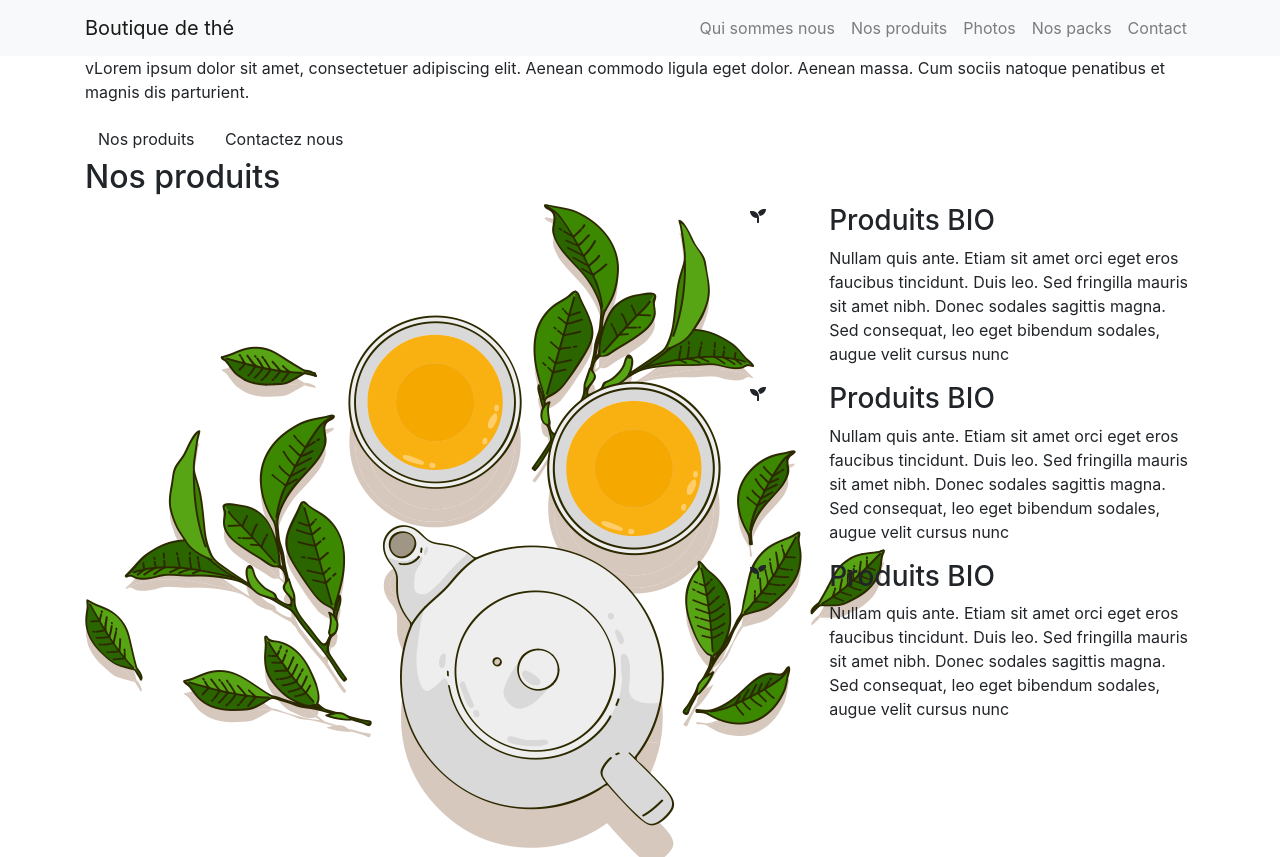
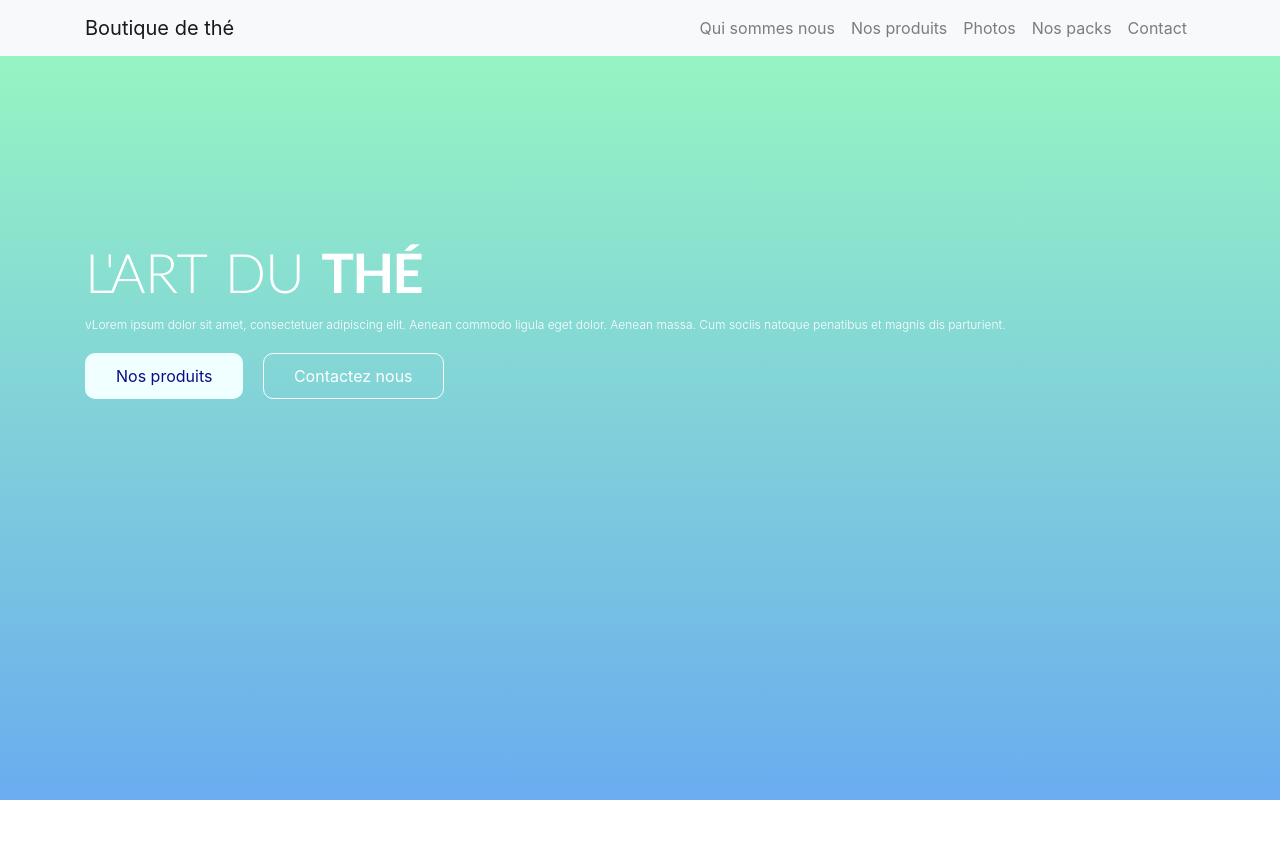
Before and after one commit to massotetienne/site2th-, a plain HTML site: page index.html in a window 1280 px wide. Shown: the top 857 px of the page. Drawn offline with nearby package versions, Linux system fonts and the light colour scheme; the site is published under a folder, as on GitHub Pages, so addresses that start at the root find nothing; files whose address does not match are found by name.

Commit message:
Update index.html

```diff
--- a/index.html
+++ b/index.html
@@ -23,7 +23,7 @@
     <link rel="stylesheet" href="https://stackpath.bootstrapcdn.com/bootstrap/4.5.0/css/bootstrap.min.css"
         integrity="sha384-9aIt2nRpC12Uk9gS9baDl411NQApFmC26EwAOH8WgZl5MYYxFfc+NcPb1dKGj7Sk" crossorigin="anonymous">
 
-    <link rel="stylesheet" href="/ressourses/css/style.css">
+    <link rel="stylesheet" href="ressourses/css/style.css">
 
 </head>
 
```
